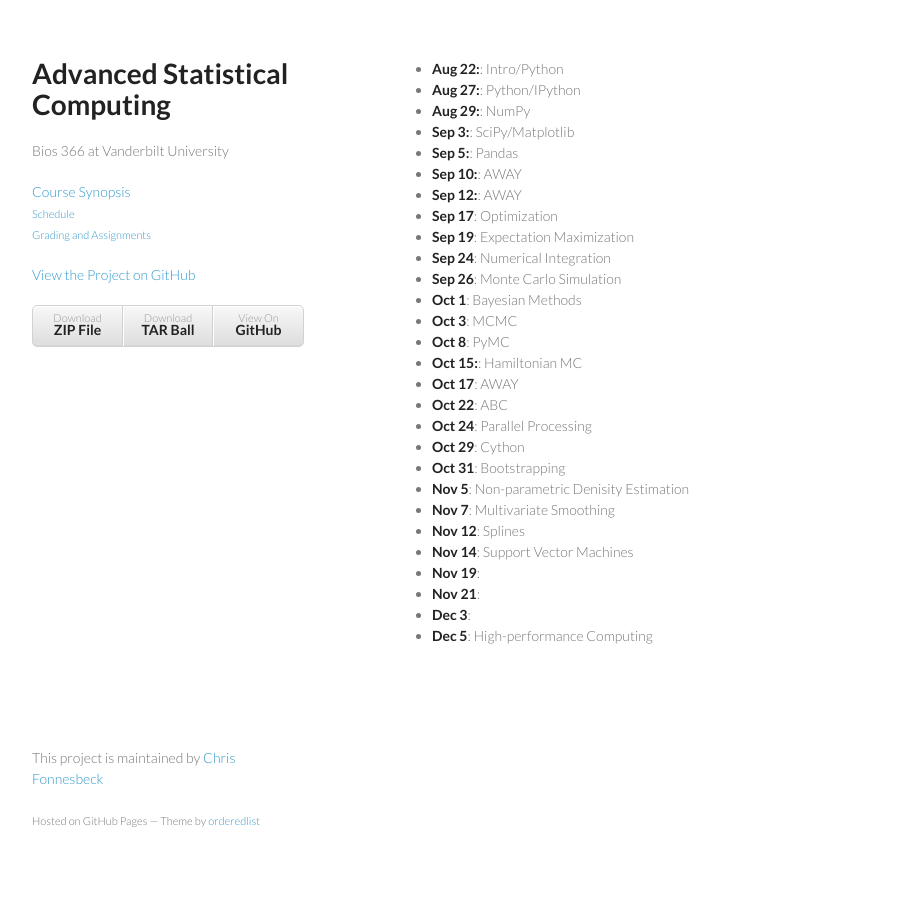
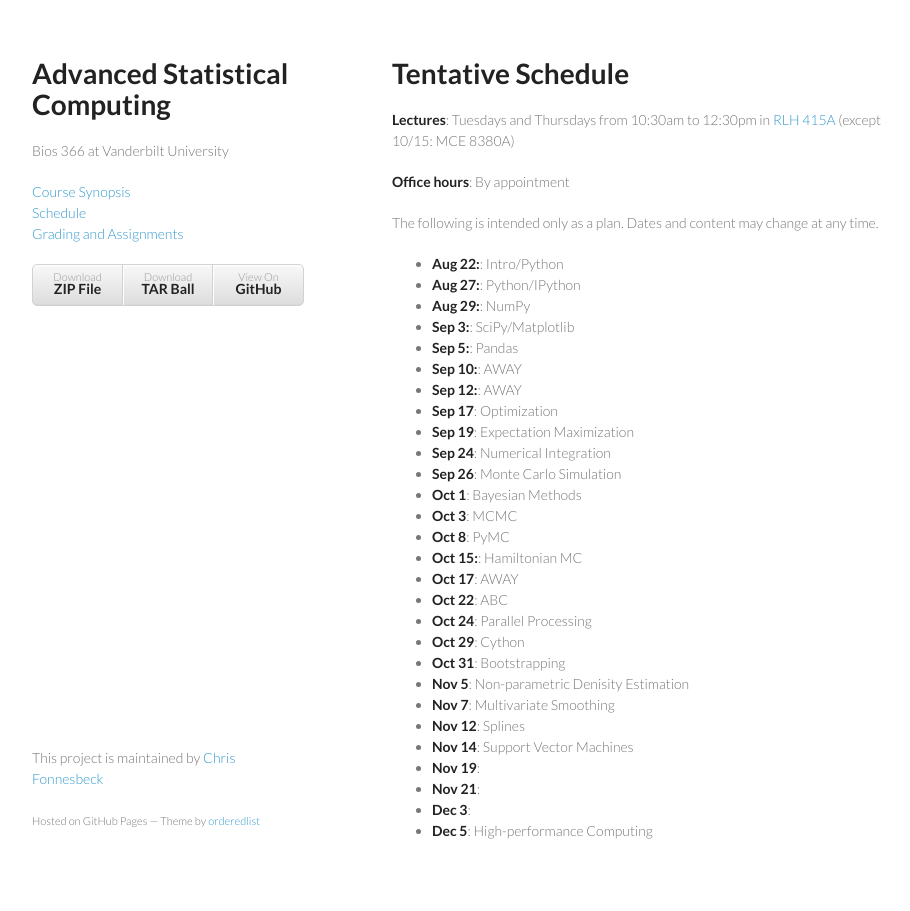
Before and after one commit to fonnesbeck/Bios8366, a Jekyll site: the page built from schedule.md, in a window 1280 px wide. Shown: the whole page, without its empty margins (178-1088 px from the left). Built offline with Jekyll 4.4.1, drawn with Linux system fonts in a browser that asks for light colours.

Commit message:
Added home page content

```diff
--- a/_layouts/default.html
+++ b/_layouts/default.html
@@ -20,11 +20,11 @@
 
         <a href="http://fonnesbeck.github.com/Bios366/">Course Synopsis</a>
         <p>
-        <small><a href='http://fonnesbeck.github.com/Bios366/schedule.html'>Schedule</a></small>
-        <br/>
-        <small><a href='http://fonnesbeck.github.com/Bios366/grading.html'>Grading and Assignments</a></small>
+            <a href='http://fonnesbeck.github.com/Bios366/schedule.html'>Schedule</a>
+            <br/>
+            <a href='http://fonnesbeck.github.com/Bios366/grading.html'>Grading and Assignments</a>
 
-        <p class="view"><a href="https://github.com/fonnesbeck/Bios366">View the Project on GitHub</a></p>
+        <!-- <p class="view"><a href="https://github.com/fonnesbeck/Bios366">View the Project on GitHub</a></p> -->
 
         <ul>
           <li><a href="https://github.com/fonnesbeck/Bios366/zipball/master">Download <strong>ZIP File</strong></a></li>
--- a/schedule.md
+++ b/schedule.md
@@ -4,6 +4,14 @@ layout: default
 title: Advanced Statistical Computing
 
 ---
+
+# Tentative Schedule
+
+**Lectures**: Tuesdays and Thursdays from 10:30am to 12:30pm in [RLH 415A](http://goo.gl/maps/4c3W) (except 10/15: MCE 8380A)
+
+**Office hours**: By appointment
+
+The following is intended only as a plan. Dates and content may change at any time.
 
 * **Aug 22:**: Intro/Python
 * **Aug 27:**: Python/IPython
```
Also changed, not shown: _layouts/minimal.html (deleted, +0 -56 lines), index.md (+1 -16 lines), reading.md (added, +14 -0 lines), software.md (added, +39 -0 lines).
